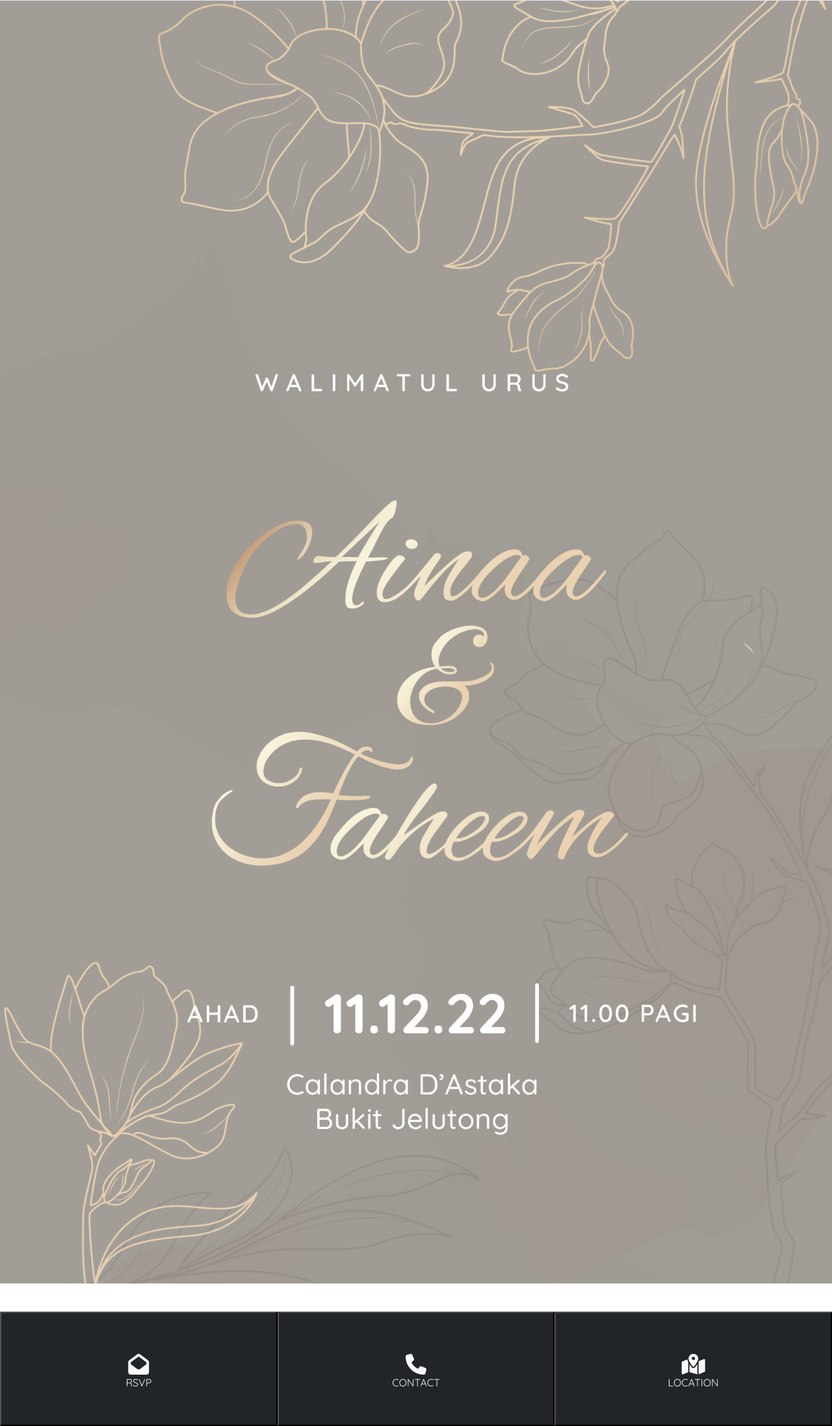
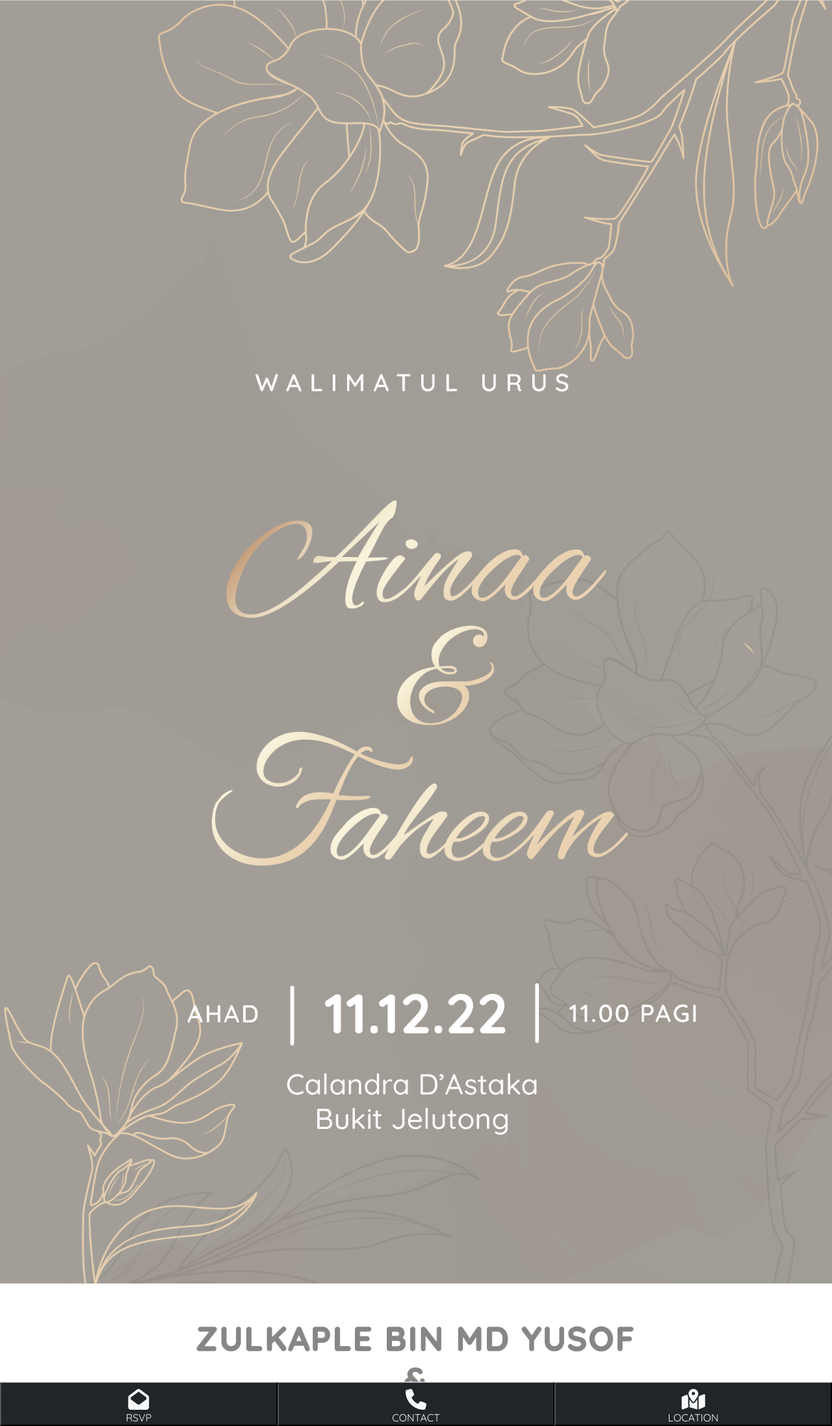
Before and after one commit to wadadrxs02/kadkawenainaa, a PHP site: page /home.html in a window 1280 px wide. Shown: the whole page at 65% size. Run offline with PHP 8.4, Linux system fonts and the light colour scheme; some libraries are stand-ins or nearby versions; some web fonts are replaced.

Commit message:
toolbar ui

```diff
--- a/home.css
+++ b/home.css
@@ -42,10 +42,9 @@
 } */
 
 .toolbar-bottom {
-  float: bottom;
   position: fixed;
   background: #212529;
-  height: 8vh;
+  height: 68px;
   bottom: 0vh;
   left: 0;
   right: 0;
@@ -58,7 +57,7 @@
 
 .toolbar-bottom::before {
   content: "" !important;
-  position: fixed;
+  position: absolute;
   top: 0;
   left: 0;
   right: auto;
```
